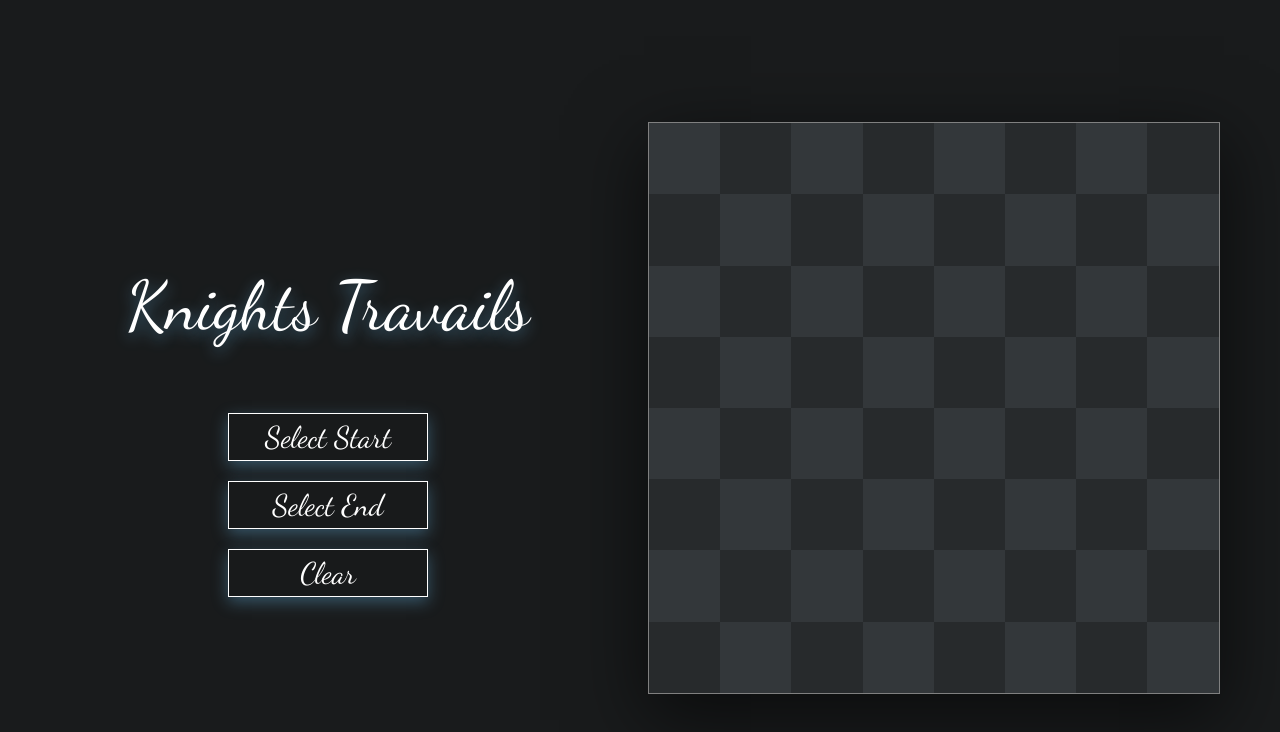
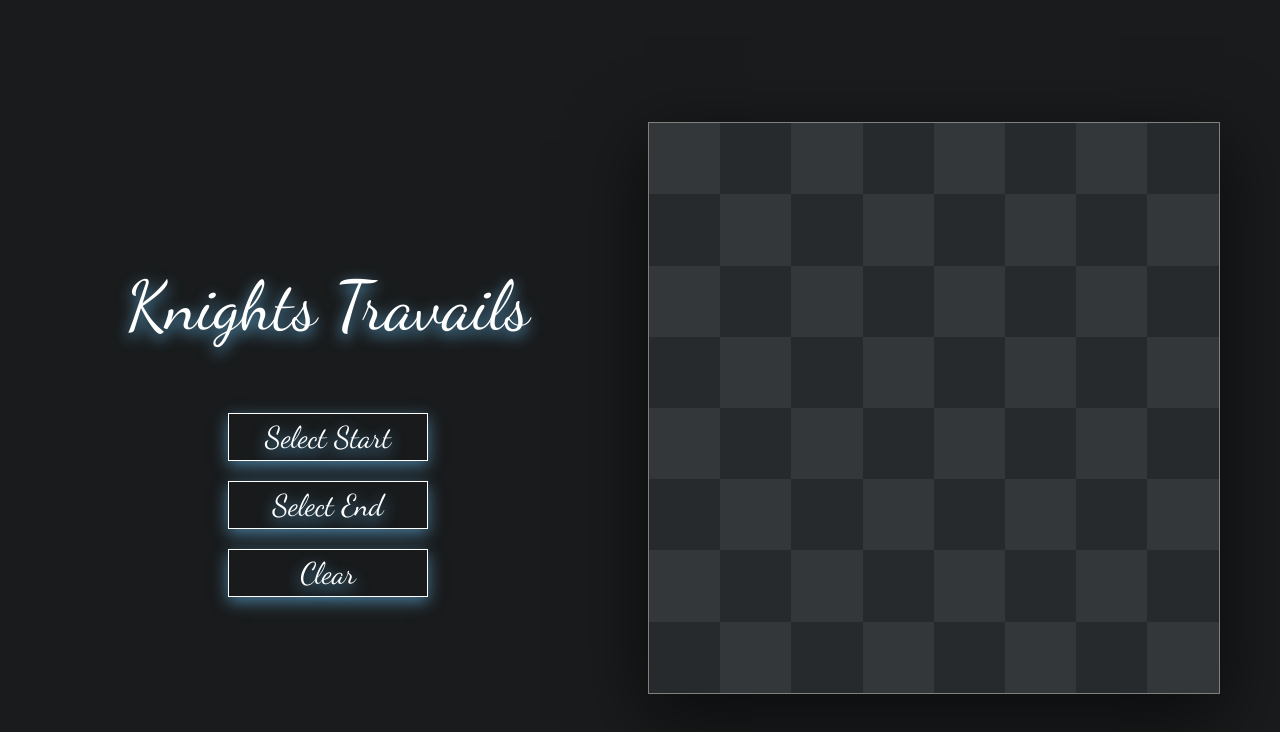
Before and after one commit to paulvu2023/Knights-Travails, a website built with webpack: page dist/index.html in a window 1280 px wide. Built offline with Linux system fonts and the light colour scheme.

Commit message:
Increase glowing effect on h1 and buttons

```diff
--- a/src/styles.css
+++ b/src/styles.css
@@ -27,7 +27,7 @@ h1 {
   font-weight: 100;
   font-size: calc(30px + 3vw);
   color: white;
-  text-shadow: rgba(109, 196, 247, 0.45) 0px 5px 15px;
+  text-shadow: rgba(109, 196, 247, .95) 0px 5px 15px;
   transition: transform .3s ease;
 }
 
@@ -39,10 +39,11 @@ button {
   width: 200px;
   padding: 5px;
   font-size: 30px;
+  text-shadow: rgba(109, 196, 247, .95) 0px 5px 15px;
   background: rgb(24,26,27);
   color: white;
   border: 1px solid white;
-  box-shadow: rgba(109, 196, 247, 0.35) 0px 5px 15px;
+  box-shadow: rgba(109, 196, 247, 0.55) 0px 5px 15px;
   transition: transform .3s ease-in-out;
 }
 
```
Also changed, not shown: dist/main.js.
